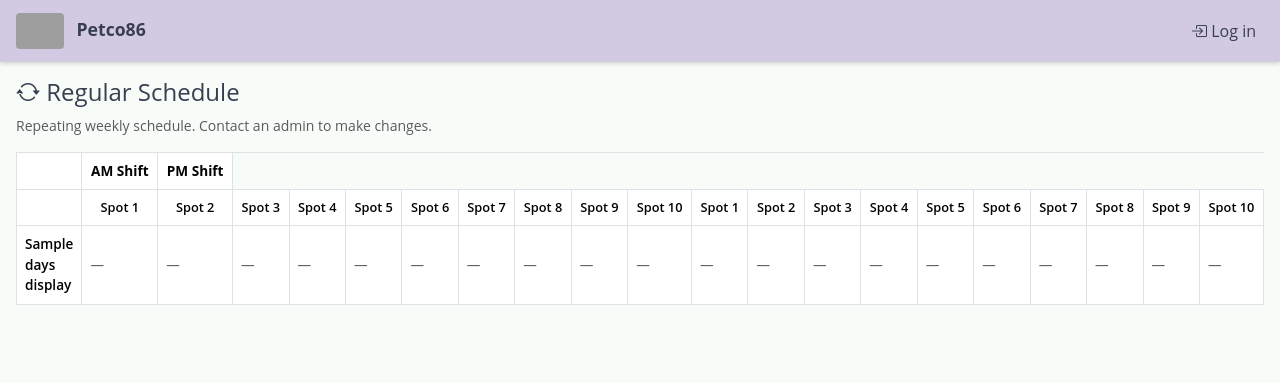
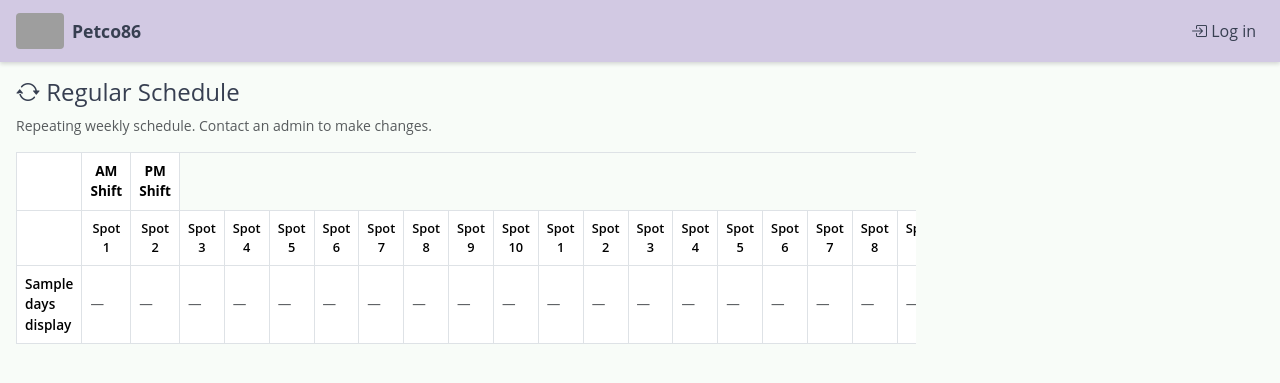
Before and after one commit to jacobsze/acr, a Flask app: template templates/admin_regular.html in a window 1280 px wide. Shown: the top 383 px of the page. Run offline with Flask 3, Linux system fonts and the light colour scheme; tables that the repository leaves empty hold one stand-in row (values such as "Sample post"); the template is opened without the code that fills it: values that come from a table or form of the project are taken from there, most other values are stand-ins (such as "Sample title", 1, 10 or a date in 2020); grey boxes are pictures that could not be loaded.

Commit message:
UI tweaks: bigger date font, sticky nav, centered brand, narrower regular schedule
https://claude.ai/code/session_01V2CRJoPY33xevmPRU4BwoT

```diff
--- a/templates/admin_regular.html
+++ b/templates/admin_regular.html
@@ -22,6 +22,7 @@
 </div>
 
 {% if is_admin %}
+<div style="max-width:900px;">
 <form method="post" action="{{ url_for('admin.save_regular_schedule') }}">
   <div class="table-responsive mb-3">
     <table class="table table-bordered align-middle regular-sched-table">
@@ -72,9 +73,11 @@
     <i class="bi bi-save"></i> Save Regular Schedule
   </button>
 </form>
+</div>
 
 {% else %}
 
+<div style="max-width:900px;">
 <div class="table-responsive">
   <table class="table table-bordered align-middle regular-sched-table">
     <thead>
@@ -115,6 +118,7 @@
     </tbody>
   </table>
 </div>
+</div>
 {% endif %}
 {% endblock %}
 
--- a/templates/base.html
+++ b/templates/base.html
@@ -20,11 +20,11 @@
 <body>
 
 <!-- Nav -->
-<nav class="navbar navbar-expand-lg acr-navbar">
+<nav class="navbar navbar-expand-lg acr-navbar sticky-top">
   <div class="container-fluid px-3">
-    <a class="navbar-brand acr-brand" href="{{ url_for('schedule.index') }}">
+    <a class="navbar-brand acr-brand d-flex align-items-center" href="{{ url_for('schedule.index') }}">
       <img src="https://static.wixstatic.com/media/3f3e1e_ca71da7c96354a48ac2f4f130c06754b~mv2.gif"
-           alt="Petco86 Logo" height="36" class="me-2" style="border-radius:4px;">
+           alt="Petco86 Logo" height="36" class="me-2" style="border-radius:4px; vertical-align:middle;">
       Petco86
     </a>
     <button class="navbar-toggler" type="button"
--- a/templates/schedule_week.html
+++ b/templates/schedule_week.html
@@ -59,8 +59,8 @@
 
         {# Day / date column #}
         <td class="sched-date-col align-middle">
-          <div class="fw-semibold small">{{ day_names[loop.index0] }}</div>
-          <div class="text-muted" style="font-size:.72rem;">
+          <div class="fw-semibold" style="font-size:.95rem;">{{ day_names[loop.index0] }}</div>
+          <div class="text-muted" style="font-size:.82rem;">
             {{ d.strftime('%-m/%-d/%Y') }}
           </div>
         </td>
```
